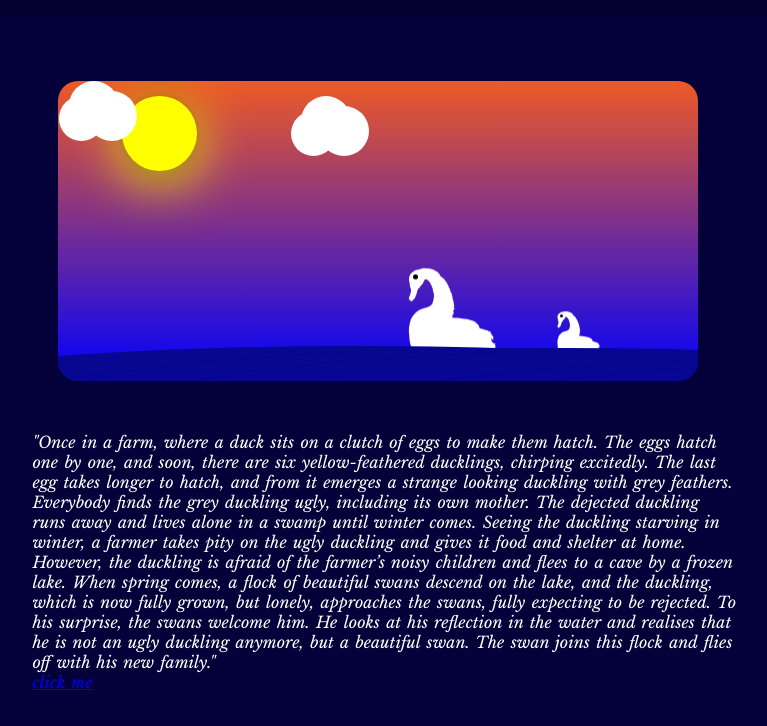
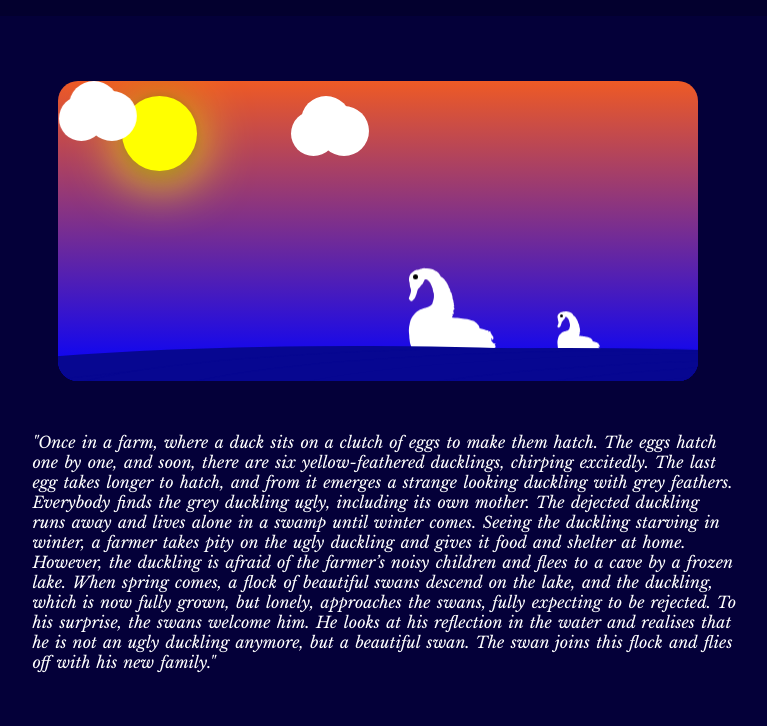
Before and after one commit to bibinthomas123/Story, a plain HTML site: page HTML/story1.html in a window 1280 px wide. Shown: the part 68-794 px from the top of the page, without its empty margins (262-1029 px from the left). Drawn offline with nearby package versions, Linux system fonts and the light colour scheme; a web font is replaced by a local one.

Commit message:
Story-one

```diff
--- a/HTML/story1.html
+++ b/HTML/story1.html
@@ -416,7 +416,7 @@
       and realises that he is not an ugly duckling anymore, but a beautiful
       swan. The swan joins this flock and flies off with his new family."
     </p>
-    <a href="story2.html">click me </a>
+
   </div>
 </body>
 
```
